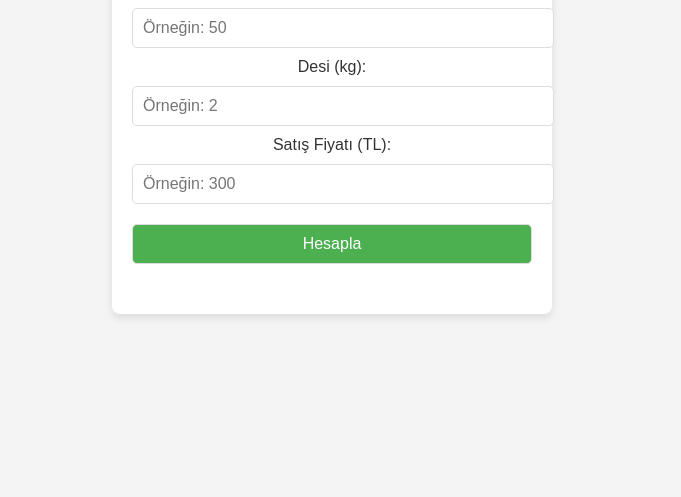
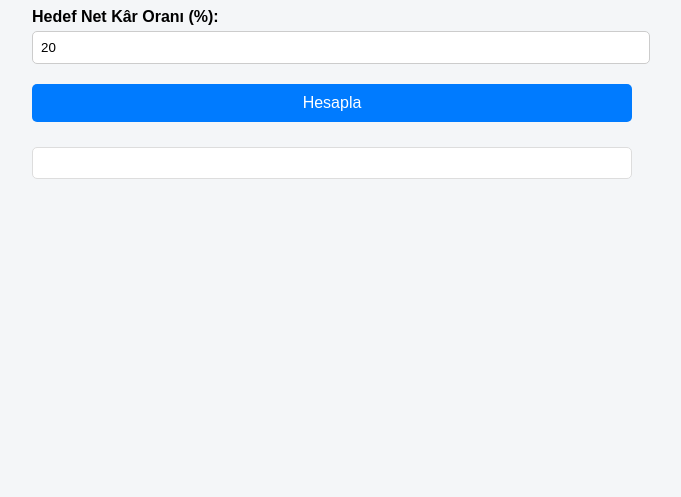
Before and after one commit to gitkeyfi/pazaryeri-hesaplay-c-, a plain HTML site: page index.html in a window 1280 px wide. Shown: the part 303-800 px from the top of the page, without its empty margins (308-989 px from the left). Drawn offline with Linux system fonts and the light colour scheme.

Commit message:
Update index.html

```diff
--- a/index.html
+++ b/index.html
@@ -1,76 +1,83 @@
 <!DOCTYPE html>
 <html lang="tr">
 <head>
-    <meta charset="UTF-8">
-    <meta name="viewport" content="width=device-width, initial-scale=1.0">
-    <title>Satış Fiyatı Hesaplama</title>
+  <meta charset="UTF-8" />
+  <meta name="viewport" content="width=device-width, initial-scale=1.0"/>
+  <title>Kâr Hesaplama Aracı</title>
   <style>
     body {
       font-family: Arial, sans-serif;
-            margin: 0;
-            padding: 0;
-            background-color: #f4f4f4;
-            display: flex;
-            justify-content: center;
-            align-items: center;
-            height: 100vh;
+      background-color: #f4f6f8;
+      padding: 30px;
+      max-width: 600px;
+      margin: auto;
+    }
+    h2 {
+      text-align: center;
       color: #333;
     }
-        .container {
-            background-color: white;
-            padding: 20px;
-            border-radius: 8px;
-            box-shadow: 0 4px 8px rgba(0, 0, 0, 0.1);
+    label {
+      display: block;
+      margin-top: 15px;
+      font-weight: bold;
+    }
+    input {
       width: 100%;
-            max-width: 400px;
-            text-align: center;
+      padding: 8px;
+      margin-top: 5px;
+      border: 1px solid #ccc;
+      border-radius: 5px;
     }
-        input, button {
+    button {
+      margin-top: 20px;
+      padding: 10px;
       width: 100%;
-            padding: 10px;
-            margin: 10px 0;
+      background-color: #007bff;
+      color: white;
+      border: none;
       font-size: 16px;
       border-radius: 5px;
-            border: 1px solid #ddd;
-        }
-        button {
-            background-color: #4CAF50;
-            color: white;
       cursor: pointer;
     }
     button:hover {
-            background-color: #45a049;
-        }
-        .result {
-            margin-top: 20px;
-            font-size: 18px;
-            font-weight: bold;
+      background-color: #0056b3;
     }
     .success {
       color: green;
+      font-weight: bold;
     }
     .fail {
       color: red;
+      font-weight: bold;
+    }
+    #sonuc {
+      margin-top: 25px;
+      padding: 15px;
+      background-color: #fff;
+      border: 1px solid #ddd;
+      border-radius: 5px;
     }
   </style>
 </head>
 <body>
-    <div class="container">
-        <h1>Satış Fiyatı Hesaplayıcı</h1>
+
+  <h2>Kâr Hesaplama Aracı</h2>
 
   <label for="alisFiyati">Alış Fiyatı (TL):</label>
-        <input type="number" id="alisFiyati" placeholder="Örneğin: 50" required>
+  <input type="number" id="alisFiyati" placeholder="Örn: 50">
 
-        <label for="desi">Desi (kg):</label>
-        <input type="number" id="desi" placeholder="Örneğin: 2" required>
+  <label for="desi">Kargo Desisi:</label>
+  <input type="number" id="desi" placeholder="Örn: 5">
 
   <label for="satisFiyati">Satış Fiyatı (TL):</label>
-        <input type="number" id="satisFiyati" placeholder="Örneğin: 300" required>
+  <input type="number" id="satisFiyati" placeholder="Örn: 429">
+
+  <label for="hedefKarYuzde">Hedef Net Kâr Oranı (%):</label>
+  <input type="number" id="hedefKarYuzde" placeholder="Örn: 20" value="20">
 
   <button onclick="hesapla()">Hesapla</button>
 
-        <div id="sonuc" class="result"></div>
-    </div>
+  <div id="sonuc"></div>
 
   <script>
     function kargo_ucreti_hesapla(desi) {
@@ -89,6 +96,7 @@
       const alisFiyati = parseFloat(document.getElementById("alisFiyati").value);
       const desi = parseFloat(document.getElementById("desi").value);
       const satisFiyati = parseFloat(document.getElementById("satisFiyati").value);
+      const hedefKarYuzde = parseFloat(document.getElementById("hedefKarYuzde").value || "20");
 
       if (isNaN(alisFiyati) || isNaN(desi) || isNaN(satisFiyati)) {
         document.getElementById("sonuc").innerHTML = "Lütfen tüm alanlara geçerli değerler girin.";
@@ -98,26 +106,34 @@
       const kargo = kargo_ucreti_hesapla(desi);
       const komisyonOrani = 0.215;
       const stopajOrani = 0.02;
+      const kdvOrani = 0.20;
 
       const komisyon = satisFiyati * komisyonOrani;
       const stopaj = satisFiyati * stopajOrani;
-            const giderler = alisFiyati + kargo + komisyon + stopaj;
+      const kdv = satisFiyati * (kdvOrani / (1 + kdvOrani));
+      const giderler = alisFiyati + kargo + komisyon + stopaj + kdv;
       const netKar = satisFiyati - giderler;
-            const netKarOrani = (netKar / alisFiyati) * 100;
+      const netKarOrani = (netKar / satisFiyati) * 100;
 
-            const hedefKar = alisFiyati * (alisFiyati < 2000 ? 1.5 : 1.0);
+      const hedefKar = satisFiyati * (hedefKarYuzde / 100);
       const hedefeUlasildiMi = netKar >= hedefKar;
 
       document.getElementById("sonuc").innerHTML = `
         Satış Fiyatı: ${satisFiyati.toFixed(2)} TL<br>
-                Net Kar: ${netKar.toFixed(2)} TL<br>
-                Net Kar Oranı: %${netKarOrani.toFixed(2)}<br>
-                Hedeflenen Kar: ${hedefKar.toFixed(2)} TL<br>
+        Kargo Ücreti: ${kargo.toFixed(2)} TL<br>
+        Komisyon: ${komisyon.toFixed(2)} TL<br>
+        Stopaj: ${stopaj.toFixed(2)} TL<br>
+        KDV: ${kdv.toFixed(2)} TL<br>
+        Toplam Gider: ${giderler.toFixed(2)} TL<br><br>
+        <strong>Net Kâr: ${netKar.toFixed(2)} TL</strong><br>
+        Net Kâr Oranı: %${netKarOrani.toFixed(2)}<br>
+        Hedef Kâr: ${hedefKar.toFixed(2)} TL<br>
         <span class="${hedefeUlasildiMi ? 'success' : 'fail'}">
           Hedefe ${hedefeUlasildiMi ? 'ULAŞILDI ✅' : 'ULAŞILAMADI ❌'}
         </span>
       `;
     }
   </script>
+
 </body>
 </html>
```
Lines whose indentation alone changed are shown as unchanged.
